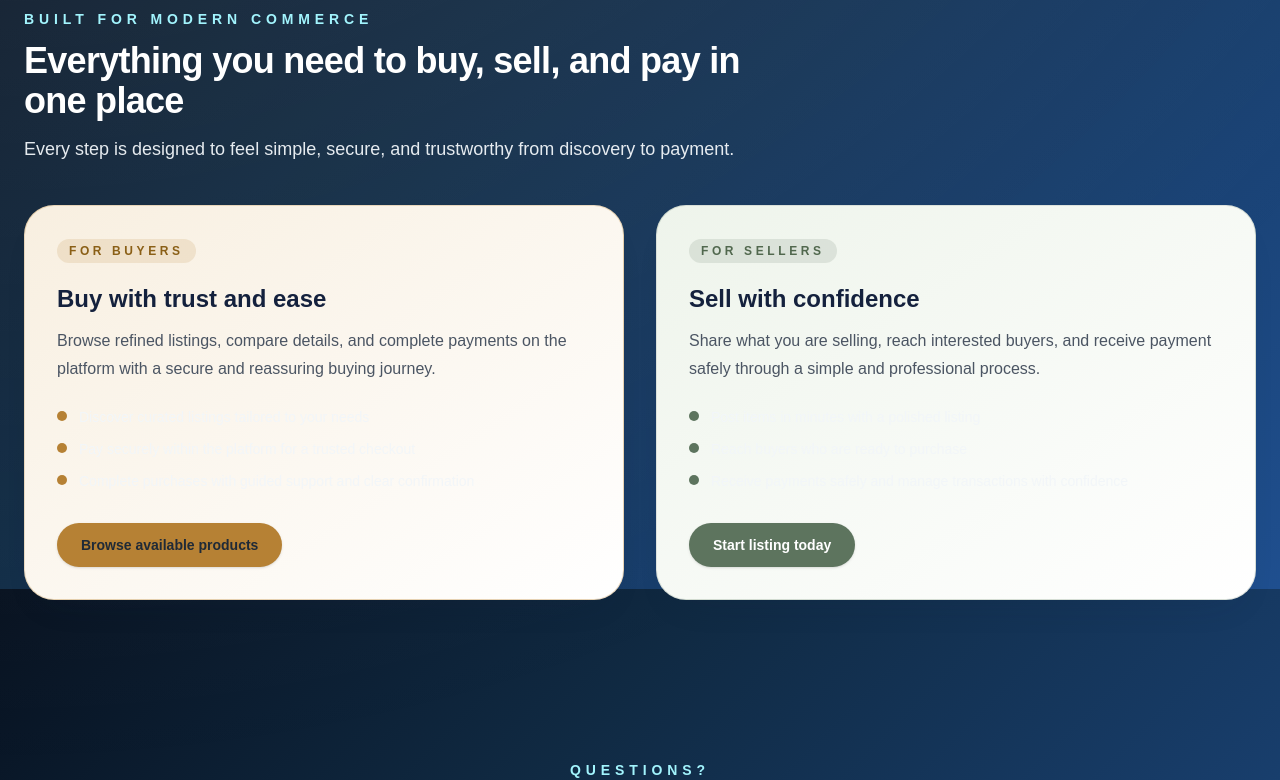
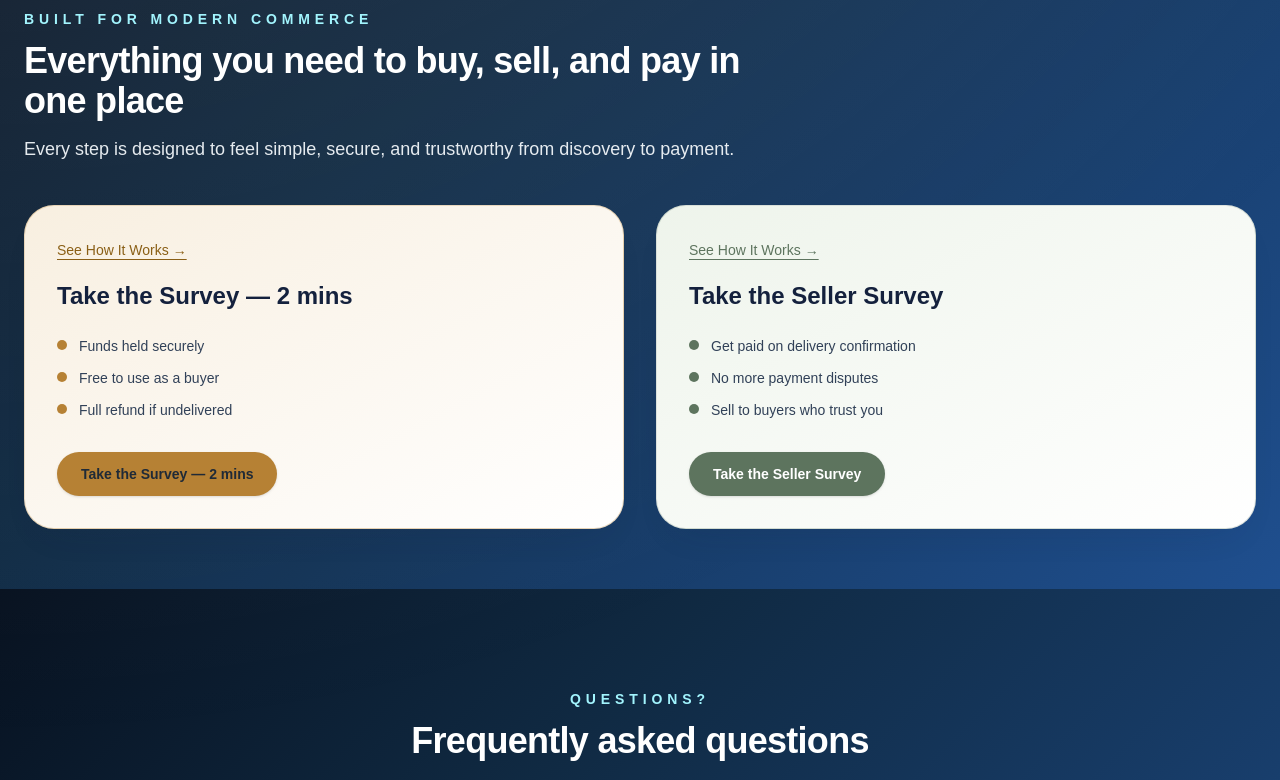
Before and after one commit to goldenclassic823/Landing-page, a Next.js app: page / in a window 1280 px wide. Shown: the part 1011-1791 px from the top of the page. Built offline with nearby package versions, Linux system fonts and the light colour scheme.

Commit message:
Update buyer and seller card content with custom text, See How It Works link, and survey buttons

```diff
--- a/components/BuyerSellerCard.tsx
+++ b/components/BuyerSellerCard.tsx
@@ -1,63 +1,77 @@
 import type { ViewMode } from "../app/page";
 import Button from "./ui/Button";
-import InfoCard from "./ui/InfoCard";
-
-const buyerBenefits = [
-  "Discover curated listings tailored to your needs",
-  "Pay securely within the platform for a trusted checkout",
-  "Complete purchases with guided support and clear confirmation",
-];
-
-const sellerBenefits = [
-  "Post items in minutes with a polished listing",
-  "Reach buyers who are ready to purchase",
-  "Receive payments safely and manage transactions with confidence",
-];
 
 type BuyerSellerCardProps = {
   view: ViewMode;
 };
 
+const scrollTo = (id: string) => {
+  const target = document.querySelector(id);
+  if (target) target.scrollIntoView({ behavior: "smooth", block: "start" });
+};
+
 export default function BuyerSellerCard({ view }: BuyerSellerCardProps) {
-  const buyerCard = (
-    <div id="buy">
-      <InfoCard
-        eyebrow="For buyers"
-        title="Buy with trust and ease"
-        description="Browse refined listings, compare details, and complete payments on the platform with a secure and reassuring buying journey."
-        accent="gold"
-        action={<Button href="#buy" variant="accent">Browse available products</Button>}
+  const buyerContent = (
+    <div id="buy" className="rounded-[30px] border border-[#b68134]/30 bg-gradient-to-br from-[#f8efe0] to-white p-8 shadow-[0_18px_40px_-24px_rgba(20,33,61,0.2)]">
+      <a
+        href="#how"
+        onClick={(e) => { e.preventDefault(); scrollTo("#how"); }}
+        className="mb-5 inline-block text-sm font-medium text-[#8a5f16] underline underline-offset-4 transition hover:text-[#6b4a10]"
       >
-        <ul className="mt-6 space-y-3 text-sm text-slate-100/95">
-          {buyerBenefits.map((item) => (
-            <li key={item} className="flex items-start gap-3">
-              <span className="mt-1 h-2.5 w-2.5 rounded-full bg-[#b68134]" />
-              <span>{item}</span>
-            </li>
-          ))}
-        </ul>
-      </InfoCard>
+        See How It Works →
+      </a>
+      <h3 className="text-2xl font-semibold text-[#14213D]">Take the Survey — 2 mins</h3>
+      <ul className="mt-6 space-y-3 text-sm text-slate-700">
+        <li className="flex items-start gap-3">
+          <span className="mt-1 h-2.5 w-2.5 shrink-0 rounded-full bg-[#b68134]" />
+          <span>Funds held securely</span>
+        </li>
+        <li className="flex items-start gap-3">
+          <span className="mt-1 h-2.5 w-2.5 shrink-0 rounded-full bg-[#b68134]" />
+          <span>Free to use as a buyer</span>
+        </li>
+        <li className="flex items-start gap-3">
+          <span className="mt-1 h-2.5 w-2.5 shrink-0 rounded-full bg-[#b68134]" />
+          <span>Full refund if undelivered</span>
+        </li>
+      </ul>
+      <div className="mt-8">
+        <Button onClick={() => scrollTo("#survey")} variant="accent">
+          Take the Survey — 2 mins
+        </Button>
+      </div>
     </div>
   );
 
-  const sellerCard = (
-    <div id="sell">
-      <InfoCard
-        eyebrow="For sellers"
-        title="Sell with confidence"
-        description="Share what you are selling, reach interested buyers, and receive payment safely through a simple and professional process."
-        accent="green"
-        action={<Button href="#sell" variant="secondary">Start listing today</Button>}
+  const sellerContent = (
+    <div id="sell" className="rounded-[30px] border border-[#5d745e]/20 bg-gradient-to-br from-[#eef4eb] to-white p-8 shadow-[0_18px_40px_-24px_rgba(20,33,61,0.2)]">
+      <a
+        href="#how"
+        onClick={(e) => { e.preventDefault(); scrollTo("#how"); }}
+        className="mb-5 inline-block text-sm font-medium text-[#5d745e] underline underline-offset-4 transition hover:text-[#4a5c4b]"
       >
-        <ul className="mt-6 space-y-3 text-sm text-slate-100/95">
-          {sellerBenefits.map((item) => (
-            <li key={item} className="flex items-start gap-3">
-              <span className="mt-1 h-2.5 w-2.5 rounded-full bg-[#5d745e]" />
-              <span>{item}</span>
-            </li>
-          ))}
-        </ul>
-      </InfoCard>
+        See How It Works →
+      </a>
+      <h3 className="text-2xl font-semibold text-[#14213D]">Take the Seller Survey</h3>
+      <ul className="mt-6 space-y-3 text-sm text-slate-700">
+        <li className="flex items-start gap-3">
+          <span className="mt-1 h-2.5 w-2.5 shrink-0 rounded-full bg-[#5d745e]" />
+          <span>Get paid on delivery confirmation</span>
+        </li>
+        <li className="flex items-start gap-3">
+          <span className="mt-1 h-2.5 w-2.5 shrink-0 rounded-full bg-[#5d745e]" />
+          <span>No more payment disputes</span>
+        </li>
+        <li className="flex items-start gap-3">
+          <span className="mt-1 h-2.5 w-2.5 shrink-0 rounded-full bg-[#5d745e]" />
+          <span>Sell to buyers who trust you</span>
+        </li>
+      </ul>
+      <div className="mt-8">
+        <Button onClick={() => scrollTo("#survey")} variant="secondary">
+          Take the Seller Survey
+        </Button>
+      </div>
     </div>
   );
 
@@ -86,13 +100,13 @@ export default function BuyerSellerCard({ view }: BuyerSellerCardProps) {
       <div className={`grid gap-8 ${view === "overview" ? "lg:grid-cols-2" : "lg:grid-cols-1 max-w-2xl mx-auto"}`}>
         {view === "overview" ? (
           <>
-            {buyerCard}
-            {sellerCard}
+            {buyerContent}
+            {sellerContent}
           </>
         ) : view === "buyer" ? (
-          buyerCard
+          buyerContent
         ) : (
-          sellerCard
+          sellerContent
         )}
       </div>
     </section>
--- a/components/Hero.tsx
+++ b/components/Hero.tsx
@@ -54,11 +54,9 @@ export default function Hero() {
 
               <div className="mt-8 flex flex-wrap gap-4">
                 <Button onClick={() => scrollTo("#how")} variant="primary">
-                  How NorthLane works
+                  Take the seller survey
                 </Button>
-                <Button onClick={() => scrollTo("#survey")} variant="accent">
-                  Survey
-                </Button>
+                <a href="/how it work">How it work</a>
               </div>
 
               <div className="mt-10 flex flex-wrap gap-4">
```
